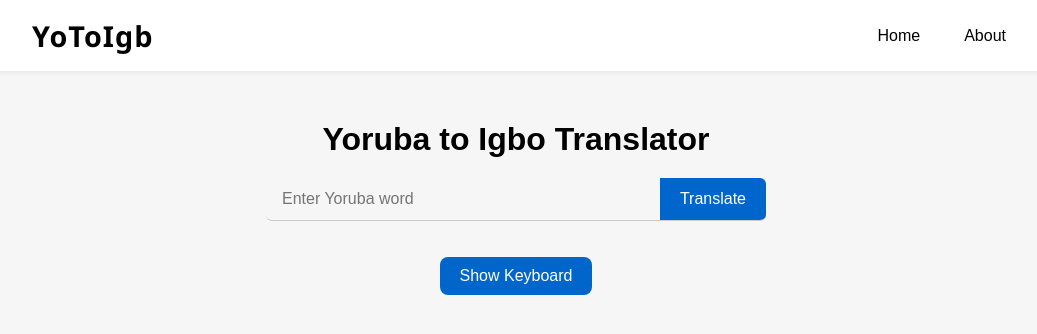
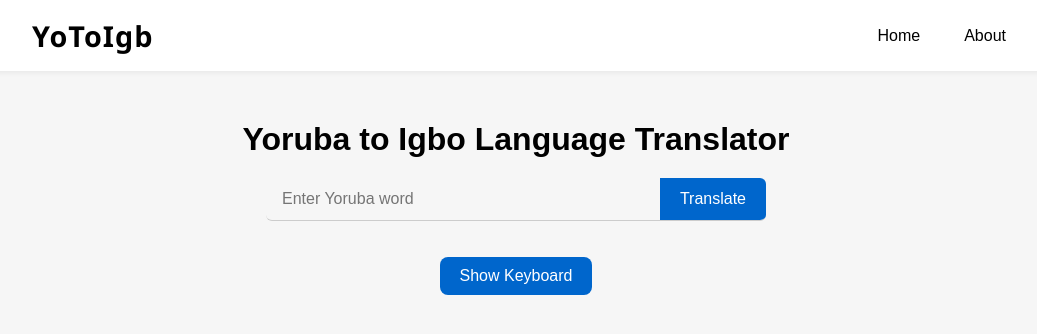
Before and after one commit to coderQoce/yoruba-igbo-translator-joyce, a React (Vite) app: page / in a window 1280 px wide. Shown: the top 334 px of the page, without its empty margins (124-1161 px from the left). Built offline with nearby package versions, Linux system fonts and the light colour scheme.

Commit message:
created the add and edit file

```diff
--- a/src/App.tsx
+++ b/src/App.tsx
@@ -32,7 +32,7 @@ function Home() {
 
   return (
     <div className="app">
-      <h1>Yoruba to Igbo Translator</h1>
+      <h1>Yoruba to Igbo Language Translator</h1>
       <InputForm input={inputWord} setInput={setInputWord} onSubmit={handleTranslate} />
       {result && <OutputCard result={result} />}
 
--- a/src/components/About.tsx
+++ b/src/components/About.tsx
@@ -30,7 +30,7 @@ const About: React.FC = () => {
           users of all backgrounds.
         </p>
 
-        <h4>Key Features:</h4>;
+        <h4>Key Features:</h4>
         <ul>
           <li>📝 Yoruba word input field with full virtual Yoruba keyboard</li>
           <li>🔄 Translates to both Igbo and English</li>
```
Also changed, not shown: 4 other files (tests, documents, lock files or other folders).
